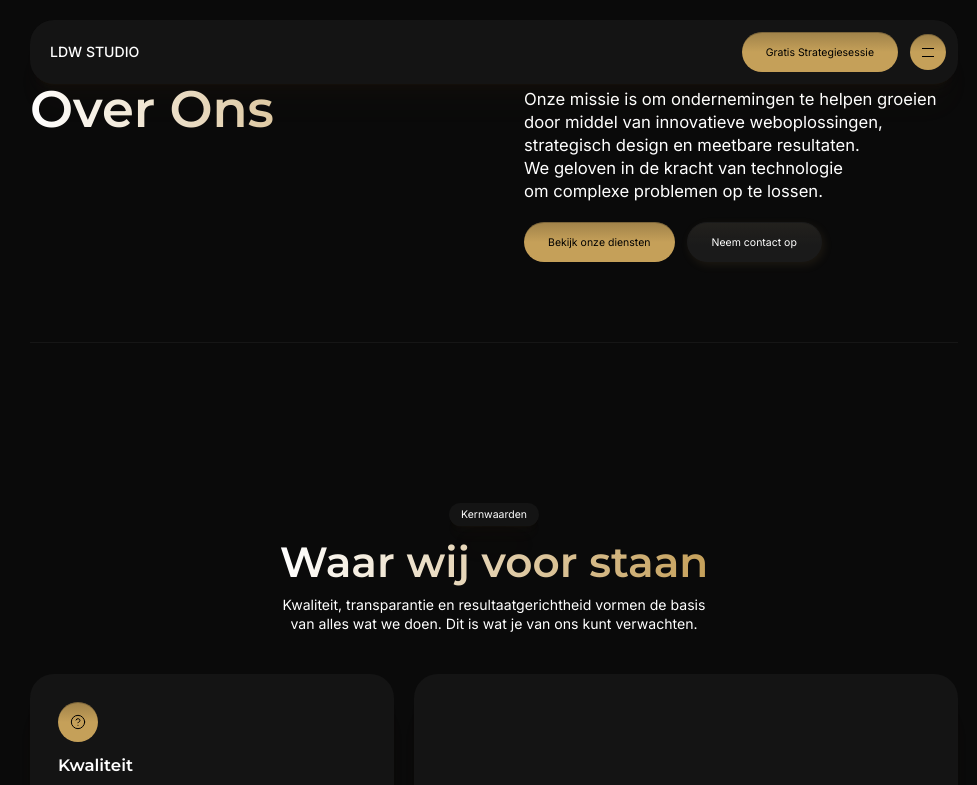
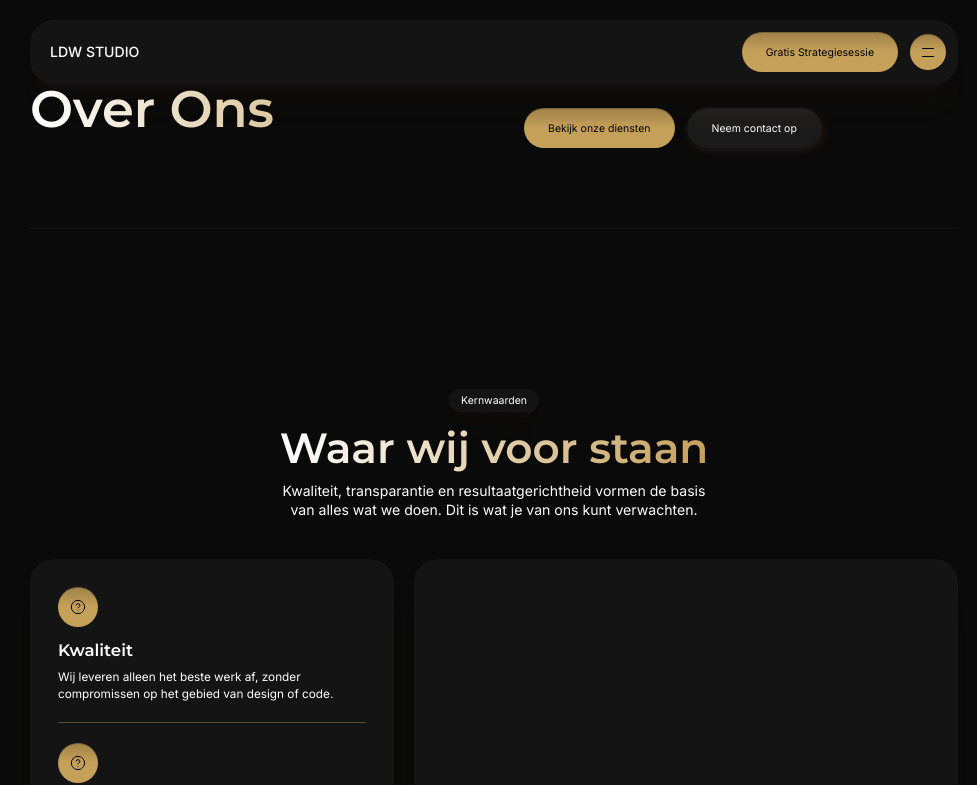
Before and after one commit to dmytro-webild/0c8ed6f8-ddfe-414f-9bcf-48ff2f3adba3, a React (Vite) app: page /over-ons in a window 1280 px wide. Shown: the top 785 px of the page, without its empty margins (146-1123 px from the left). Built offline with nearby package versions, Linux system fonts and the light colour scheme; a web font is replaced by a local one.

Commit message:
Update src/pages/OverOnsPage.tsx

```diff
--- a/src/pages/OverOnsPage.tsx
+++ b/src/pages/OverOnsPage.tsx
@@ -13,7 +13,7 @@ export default function OverOnsPage() {
               title="Over Ons"
               descriptions={[
                 " ",
-                "Onze missie is om ondernemingen te helpen groeien door middel van innovatieve weboplossingen, strategisch design en meetbare resultaten. We geloven in de kracht van technologie om complexe problemen op te lossen."
+                ""
               ]}
               primaryButton={{ text: "Bekijk onze diensten", href: "/diensten" }}
               secondaryButton={{ text: "Neem contact op", href: "/contact" }}
```
